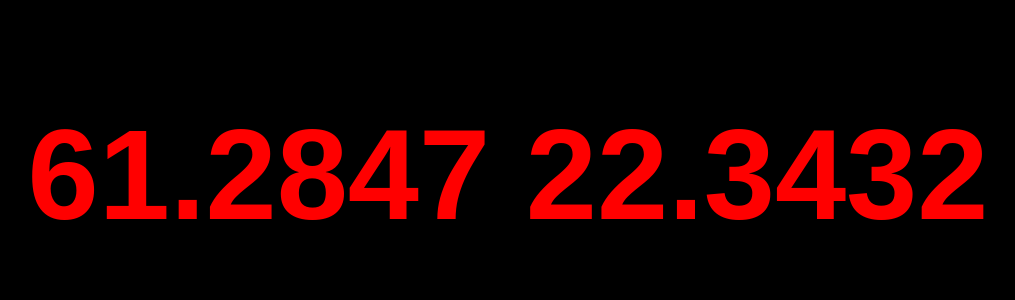
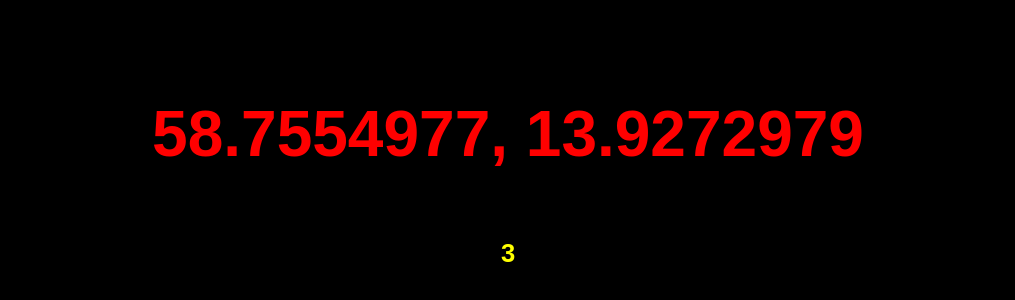
Before and after one commit to antonklock/huppegupp-site, a SvelteKit app: page /xd8s1kk1 in a window 1280 px wide. Shown: the part 226-526 px from the top of the page, without its empty margins (132-1147 px from the left). Built offline with nearby package versions, Linux system fonts and the light colour scheme.

Commit message:
adding coordinates

```diff
--- a/src/routes/2md39cdy/+page.svelte
+++ b/src/routes/2md39cdy/+page.svelte
@@ -2,7 +2,7 @@
 </script>
 
 <div class="container">
-	<h1>62.3425 23.8262</h1>
+	<h1>58.3275986, 13.1320578</h1>
 </div>
 
 <style>
@@ -18,7 +18,7 @@
 	}
 
 	h1 {
-		font-size: 10vw;
+		font-size: 5vw;
 		font-weight: 900;
 		color: #fff;
 		text-shadow: 0 0 10px #000;
--- a/src/routes/x4c3kdne/+page.svelte
+++ b/src/routes/x4c3kdne/+page.svelte
@@ -2,7 +2,7 @@
 </script>
 
 <div class="container">
-	<h1>60.2314 21.5342</h1>
+	<h1>58.7870448, 13.7397870</h1>
 </div>
 
 <style>
@@ -18,7 +18,7 @@
 	}
 
 	h1 {
-		font-size: 10vw;
+		font-size: 5vw;
 		font-weight: 900;
 		color: #fff;
 		text-shadow: 0 0 10px #000;
--- a/src/routes/xd8s1kk1/+page.svelte
+++ b/src/routes/xd8s1kk1/+page.svelte
@@ -2,7 +2,8 @@
 </script>
 
 <div class="container">
-	<h1>61.2847 22.3432</h1>
+	<h1>58.7554977, 13.9272979</h1>
+	<p>3</p>
 </div>
 
 <style>
@@ -18,11 +19,20 @@
 	}
 
 	h1 {
-		font-size: 10vw;
+		font-size: 5vw;
 		font-weight: 900;
 		color: #fff;
 		text-shadow: 0 0 10px #000;
 		font-family: sans-serif;
 		color: red;
 	}
+
+	p {
+		font-size: 2vw;
+		font-weight: 900;
+		color: #fff;
+		text-shadow: 0 0 10px #000;
+		font-family: sans-serif;
+		color: yellow;
+	}
 </style>
```
